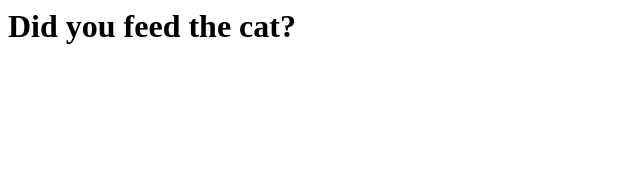
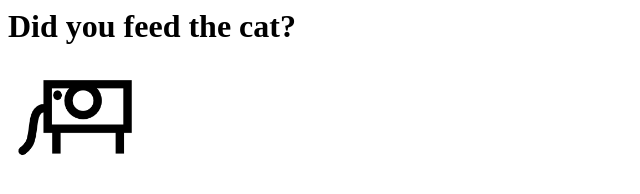
Before and after one commit to Super-Fluid/feed-the-cat, a plain HTML site: page index.html in a window 1280 px wide. Shown: the whole page, without its empty margins (0-640 px from the left). Drawn offline with Linux system fonts and the light colour scheme.

Commit message:
add logo

```diff
--- a/index.html
+++ b/index.html
@@ -4,6 +4,7 @@
 </head>
 <body>
 <h1>Did you feed the cat?</h1>
+<img height="100px" src="elephant.png" alt="logo: line drawing that appears to be either an elephant or a camera. The lens is the elephant's ear.">
 
 </body>
 </html>
```
Also changed, not shown: elephant.png (added).
